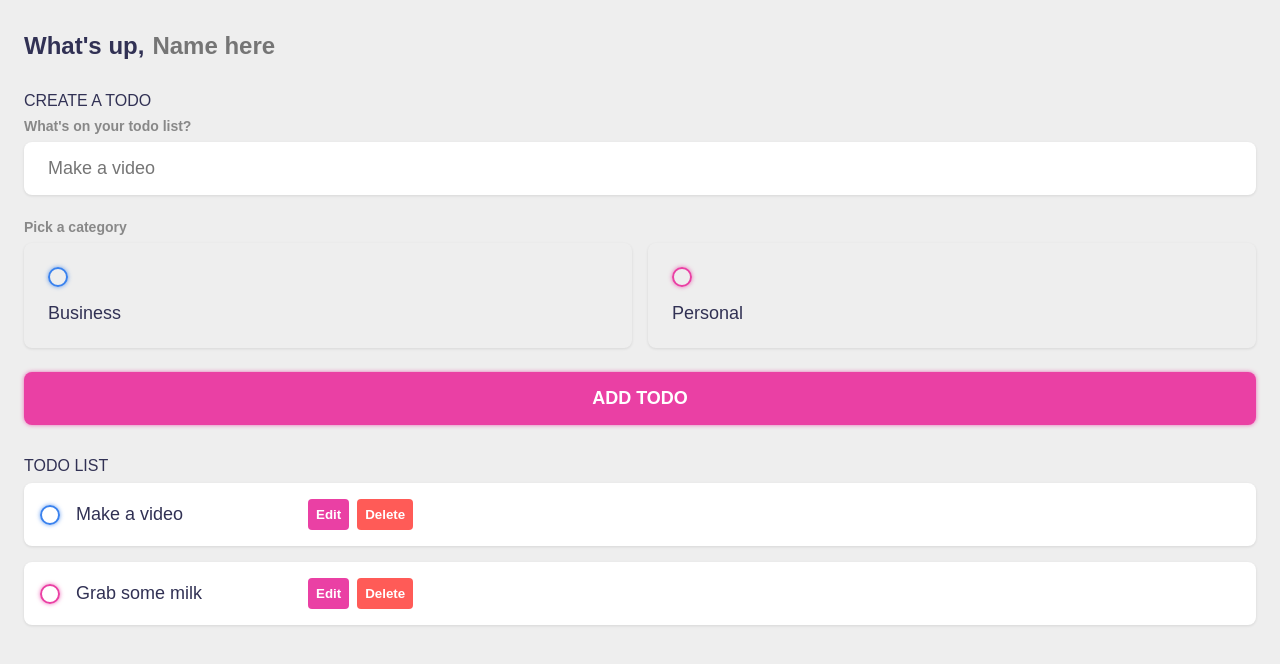
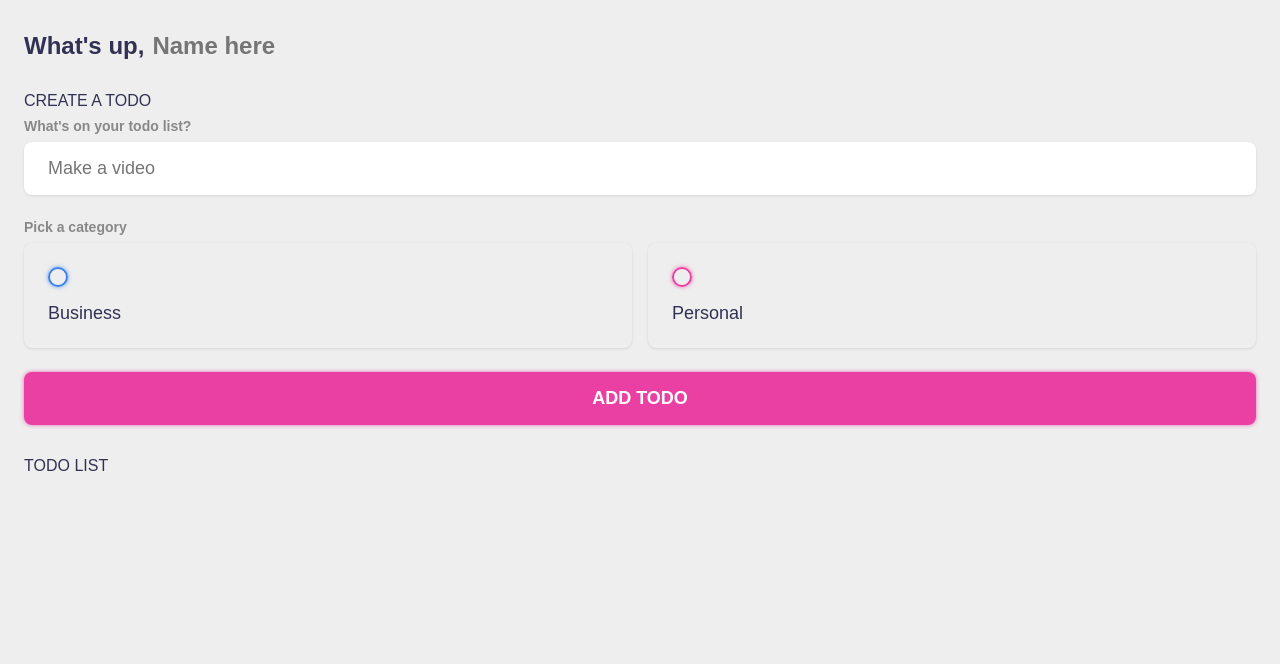
Before and after one commit to pausiroy/javascript-to-do-list, a plain HTML site: page index.html in a window 1280 px wide. Drawn offline with Linux system fonts and the light colour scheme.

Commit message:
Remove todo list items

```diff
--- a/index.html
+++ b/index.html
@@ -65,37 +65,7 @@
         <section class="todo-list">
             <h3>TODO LIST</h3>
             <div class="list" id="todo-list">
-                <div class="todo-item">
-                    <label>
-                        <input type="checkbox" />
-                        <span class="bubble business"></span>
-                    </label>
 
-                    <div class="todo-content">
-                        <input type="text" value="Make a video" readonly />
-                    </div>
-
-                    <div class="actions">
-                        <button class="edit">Edit</button>
-                        <button class="delete">Delete</button>
-                    </div>
-                </div>
-
-                <div class="todo-item">
-                    <label>
-                        <input type="checkbox" />
-                        <span class="bubble personal"></span>
-                    </label>
-
-                    <div class="todo-content">
-                        <input type="text" value="Grab some milk" readonly />
-                    </div>
-
-                    <div class="actions">
-                        <button class="edit">Edit</button>
-                        <button class="delete">Delete</button>
-                    </div>
-                </div>
             </div>
         </section>
 
@@ -105,5 +75,6 @@
 
     <!-- End App -->
 
+    <script src="main.js"></script>
 </body>
 </html>
```
